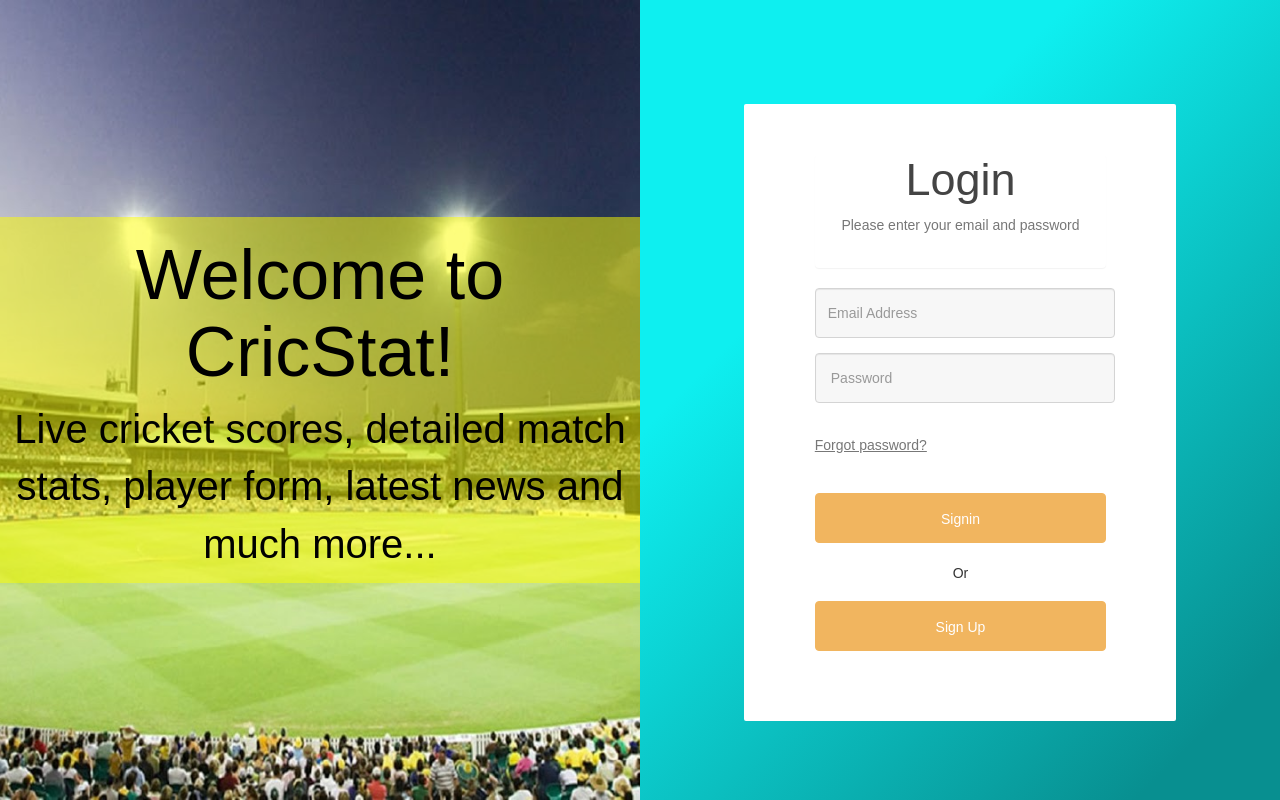
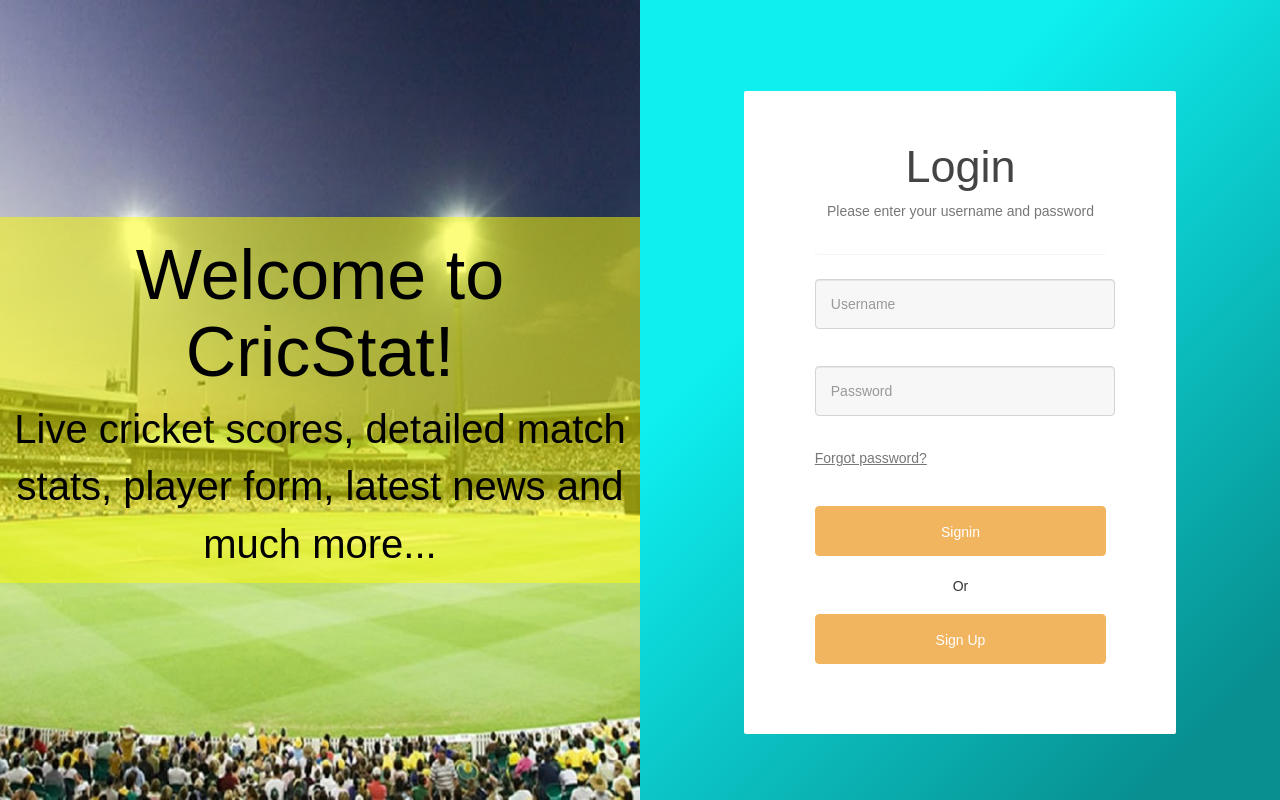
Before and after one commit to shyam2520/CricStat, a Flask app: page / in a window 1280 px wide. Run offline with Flask 2, Linux system fonts and the light colour scheme; some libraries are stand-ins or nearby versions.

Commit message:
Connected to DB - login and register

```diff
--- a/main.py
+++ b/main.py
@@ -18,12 +18,22 @@
             insertRec(data)
             return render_template('main.html')
         if(len(data) == 2):
-            return render_template('main.html')
-        return
+            res = checkDB(data)
+            if res=='iuser':
+                return '<h1><strong>Invalid Username!</strong></h1><br/><a href="/">Try again</a>'
+            if res=='pass':
+                return render_template('main.html')
+            return '<h1><strong>Invalid Password!</strong></h1><br/><a href="/">Try again</a>'
+        return '<h1><strong>Please Login first!</strong></h1><br/><a href="/">Login</a>'
 
-
-def checkDB():
-    prof = db["profiles"]
+def checkDB(cred):
+    name = cred['username']
+    rec = prof.find_one({'username':name})
+    if rec == None:
+        return 'iuser'
+    if cred['pswd'] == rec['pswd']:
+        return 'pass'
+    return 'fail'
 
 def insertRec(user):
     prof.insert_one(user)
--- a/templates/login.html
+++ b/templates/login.html
@@ -27,14 +27,14 @@
             <div class="main-div">
                 <div class="panel">
                   <h2 style="align:center;font-size:45px">Login</h2>
-                  <p>Please enter your email and password</p>
+                  <p>Please enter your username and password</p>
                 </div>
                 <form id="Login" action="/main" method="POST">
                   <div class="form-group">
-                    <input type="email" class="form-control" id="inputEmail" placeholder="Email Address">
+                    <input type="text" class="form-control" name="username" placeholder="Username">
                   </div>
                   <div class="form-group">
-                    <input type="password" class="form-control" id="inputPassword" placeholder="Password">
+                    <input type="password" class="form-control" name="pswd" placeholder="Password">
                   </div>
                   <div class="forgot">
                     <a href="reset.html">Forgot password?</a>
```
